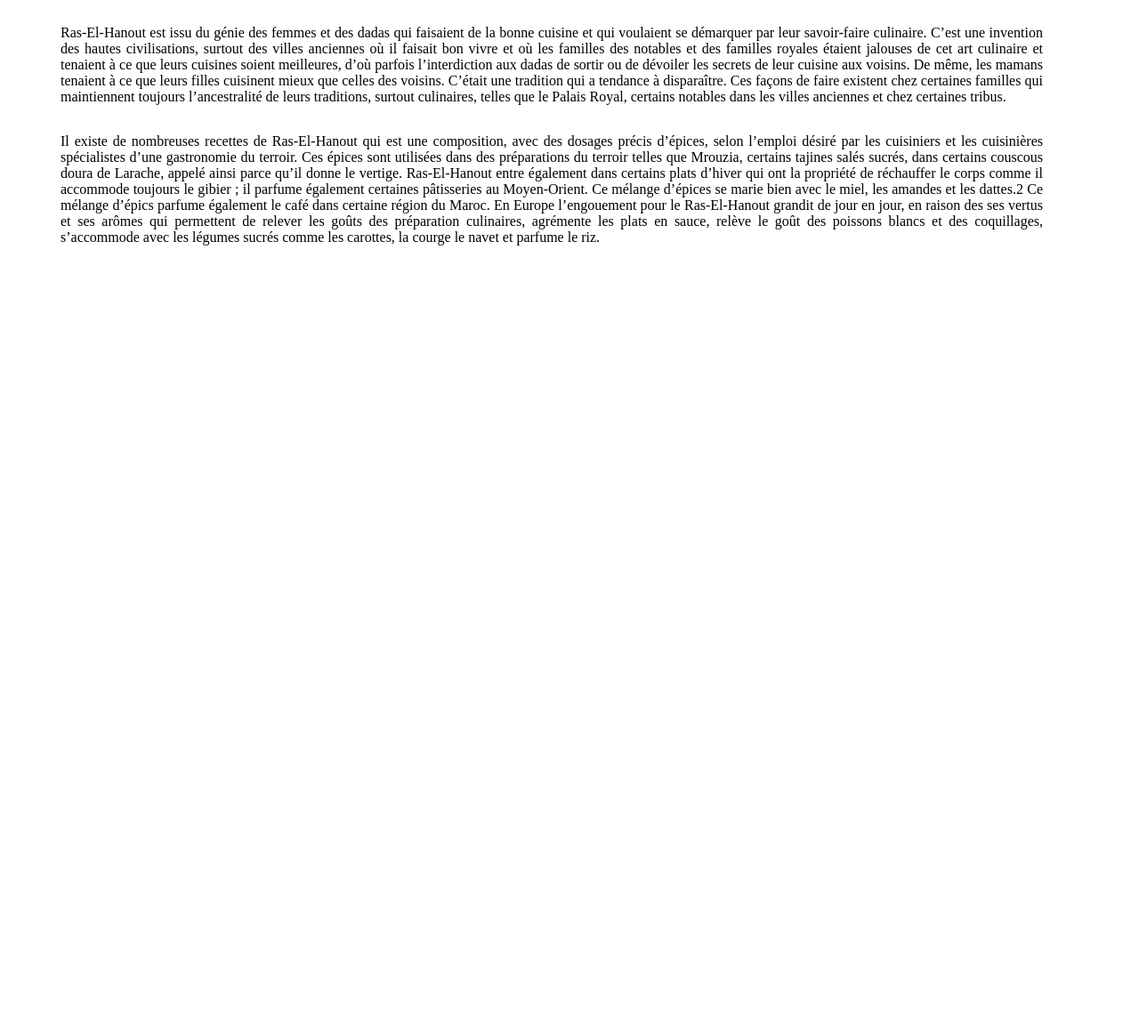
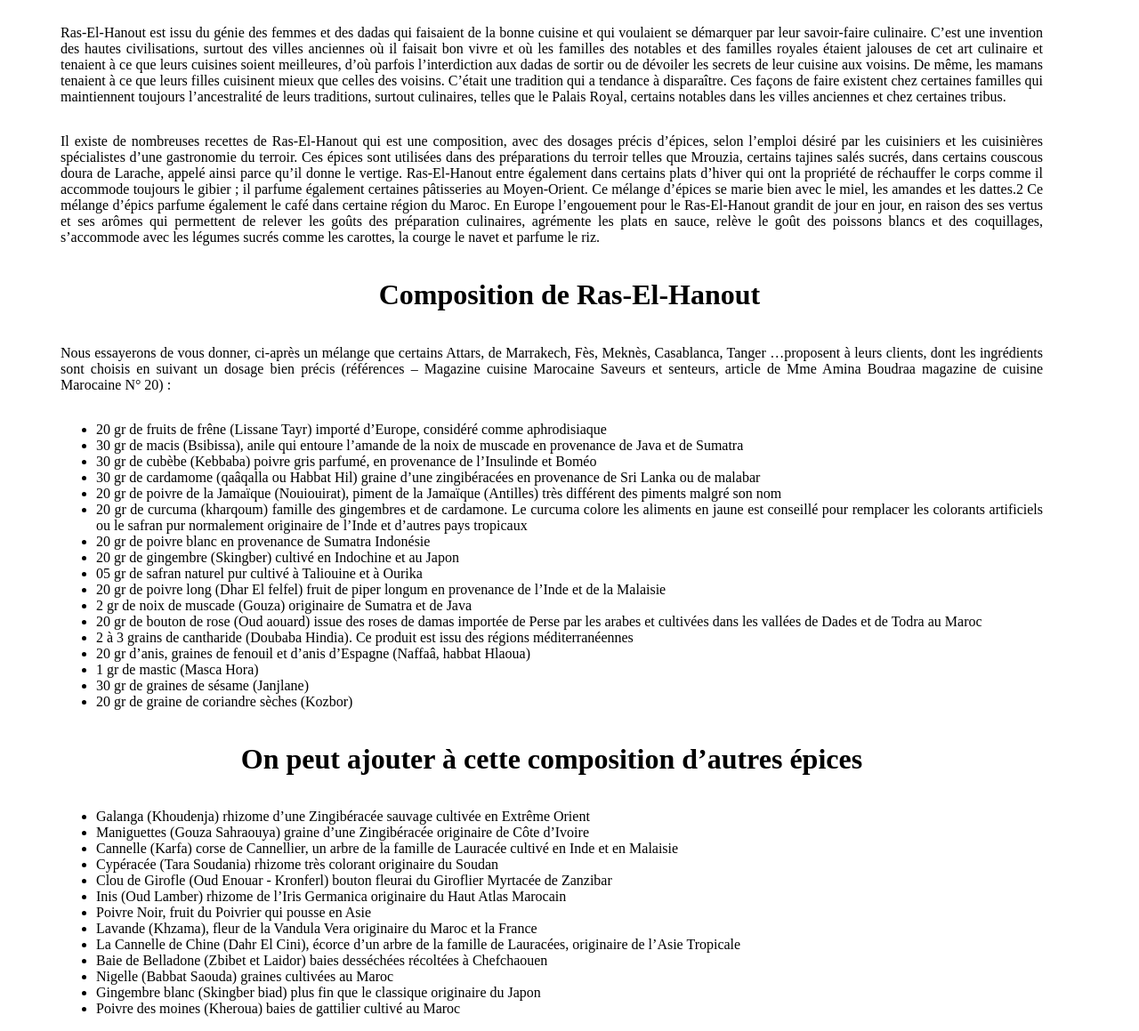
Before and after one commit to HEXO666/academiegastronomiemaroc, a plain HTML site: page epices.html in a window 1280 px wide. Shown: the part 530-1689 px from the top of the page at 89% size. Before the commit the page ends 830 px from the top, so only its background shows below. Drawn offline with Linux system fonts and the light colour scheme.

Commit message:
Update epices.html

```diff
--- a/epices.html
+++ b/epices.html
@@ -45,6 +45,61 @@
             sucrés comme les carottes, la courge le navet et parfume le riz.
         </p>
     </div>
-
-</body>
+    <div style="display: flex; justify-content: center; align-items: center; ">
+        <h1>
+            Composition de Ras-El-Hanout
+        </h1>
+    </div>
+    <div style="display: flex; justify-content: center; align-items: center; text-align: justify; margin-left: 60px; margin-right: 100px;">
+        <p>
+            Nous essayerons de vous donner, ci-après un mélange que certains Attars, de
+            Marrakech, Fès, Meknès, Casablanca, Tanger …proposent à leurs clients, dont
+            les ingrédients sont choisis en suivant un dosage bien précis (références –
+            Magazine cuisine Marocaine Saveurs et senteurs, article de Mme Amina
+            Boudraa magazine de cuisine Marocaine N° 20) :
+        </p>
+    </div>
+    <div style="display: flex; justify-content: center; align-items: center; text-align: justify; margin-left: 60px; margin-right: 100px;">
+        <ul>
+            <li>20 gr de fruits de frêne (Lissane Tayr) importé d’Europe, considéré comme aphrodisiaque</li>
+            <li>30 gr de macis (Bsibissa), anile qui entoure l’amande de la noix de muscade en provenance de Java et de Sumatra</li>
+            <li>30 gr de cubèbe (Kebbaba) poivre gris parfumé, en provenance de l’Insulinde et Boméo</li>
+            <li>30 gr de cardamome (qaâqalla ou Habbat Hil) graine d’une zingibéracées en provenance de Sri Lanka ou de malabar</li>
+            <li>20 gr de poivre de la Jamaïque (Nouiouirat), piment de la Jamaïque (Antilles) très différent des piments malgré son nom</li>
+            <li>20 gr de curcuma (kharqoum) famille des gingembres et de cardamone. Le curcuma colore les aliments en jaune est conseillé pour remplacer les colorants artificiels ou le safran pur normalement originaire de l’Inde et d’autres pays tropicaux</li>
+            <li>20 gr de poivre blanc en provenance de Sumatra Indonésie</li>
+            <li>20 gr de gingembre (Skingber) cultivé en Indochine et au Japon</li>
+            <li>05 gr de safran naturel pur cultivé à Taliouine et à Ourika</li>
+            <li>20 gr de poivre long (Dhar El felfel) fruit de piper longum en provenance de l’Inde et de la Malaisie</li>
+            <li>2 gr de noix de muscade (Gouza) originaire de Sumatra et de Java</li>
+            <li>20 gr de bouton de rose (Oud aouard) issue des roses de damas importée de Perse par les arabes et cultivées dans les vallées de Dades et de Todra au Maroc</li>
+            <li>2 à 3 grains de cantharide (Doubaba Hindia). Ce produit est issu des régions méditerranéennes</li>
+            <li>20 gr d’anis, graines de fenouil et d’anis d’Espagne (Naffaâ, habbat Hlaoua)</li>
+            <li>1 gr de mastic (Masca Hora)</li>
+            <li>30 gr de graines de sésame (Janjlane)</li>
+            <li>20 gr de graine de coriandre sèches (Kozbor)</li>
+        </ul>
+    </div>
+    <div style="display: flex; justify-content: center; align-items: center; text-align: justify; margin-left: 60px; margin-right: 100px;">
+        <h1>
+            On peut ajouter à cette composition d’autres épices
+        </h1>
+    </div>
+    <div style="align-items: center; text-align: justify;  margin-left: 60px; margin-right: 100px ">
+        <ul>
+            <li>Galanga (Khoudenja) rhizome d’une Zingibéracée sauvage cultivée en Extrême Orient</li>
+            <li>Maniguettes (Gouza Sahraouya) graine d’une Zingibéracée originaire de Côte d’Ivoire</li>
+            <li>Cannelle (Karfa) corse de Cannellier, un arbre de la famille de Lauracée cultivé en Inde et en Malaisie</li>
+            <li>Cypéracée (Tara Soudania) rhizome très colorant originaire du Soudan</li>
+            <li>Clou de Girofle (Oud Enouar - Kronferl) bouton fleurai du Giroflier Myrtacée de Zanzibar</li>
+            <li>Inis (Oud Lamber) rhizome de l’Iris Germanica originaire du Haut Atlas Marocain</li>
+            <li>Poivre Noir, fruit du Poivrier qui pousse en Asie</li>
+            <li>Lavande (Khzama), fleur de la Vandula Vera originaire du Maroc et la France</li>
+            <li>La Cannelle de Chine (Dahr El Cini), écorce d’un arbre de la famille de Lauracées, originaire de l’Asie Tropicale</li>
+            <li>Baie de Belladone (Zbibet et Laidor) baies desséchées récoltées à Chefchaouen</li>
+            <li>Nigelle (Babbat Saouda) graines cultivées au Maroc</li>
+            <li>Gingembre blanc (Skingber biad) plus fin que le classique originaire du Japon</li>
+            <li>Poivre des moines (Kheroua) baies de gattilier cultivé au Maroc</li>
+        </ul>
+    </div>
 </html>
```
